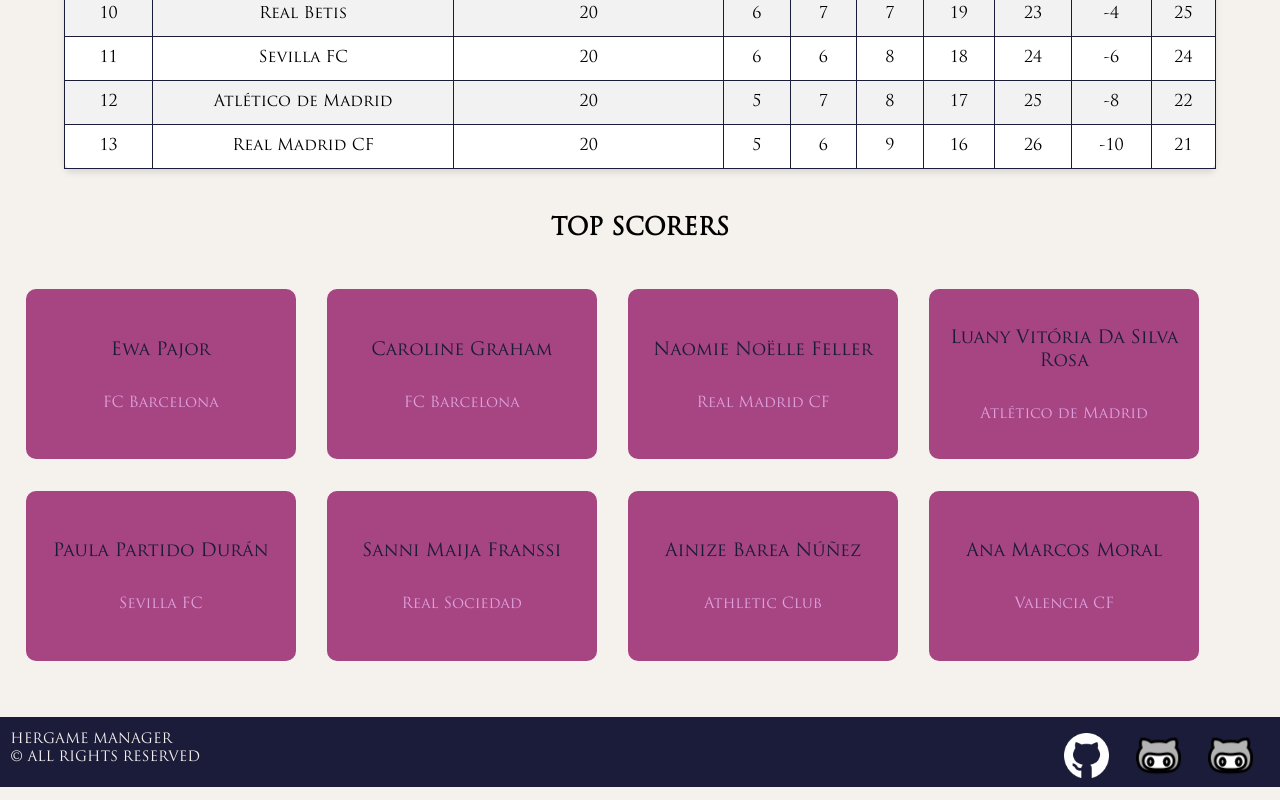
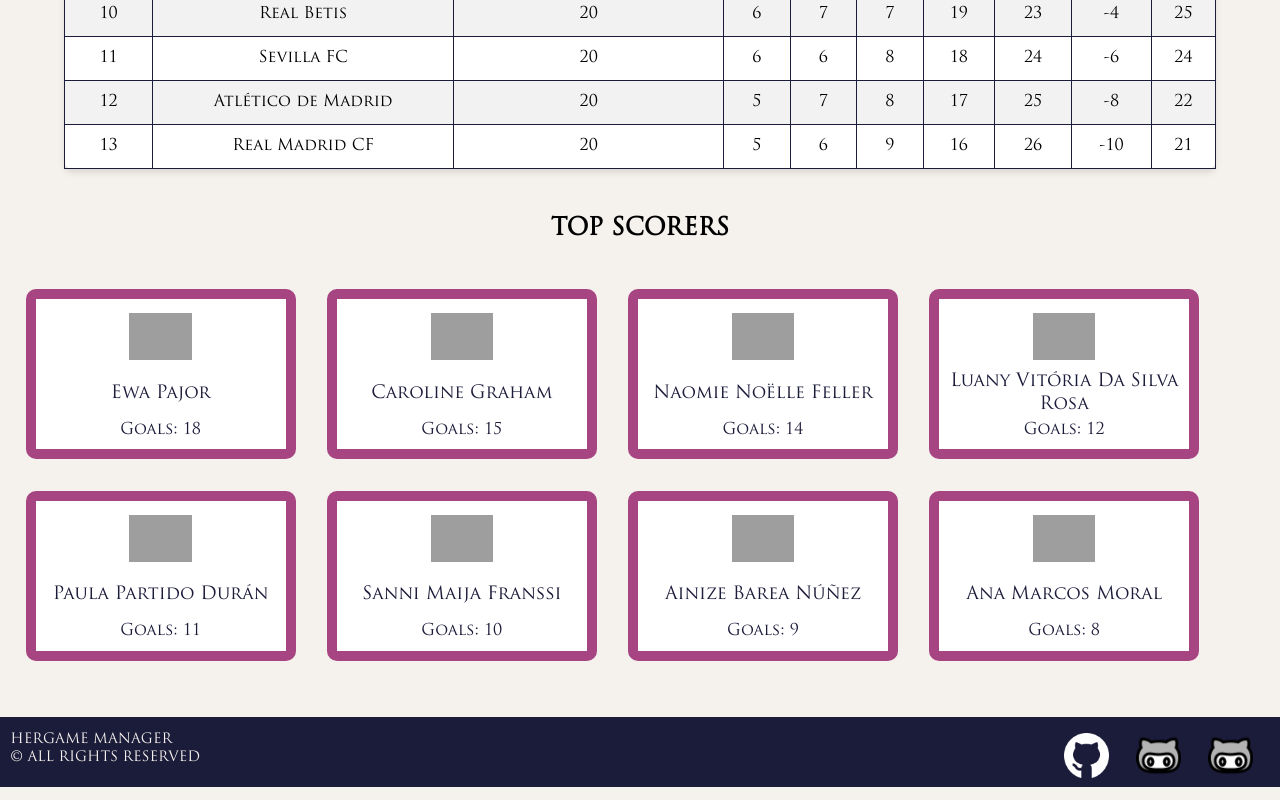
Before and after one commit to chal071/FootballManager, a plain HTML site: page classificacio.html in a window 1280 px wide. Shown: the part 644-1444 px from the top of the page. Drawn offline with Linux system fonts and the light colour scheme; grey boxes are pictures that could not be loaded.

Commit message:
Modify section of top scorers and script(19/03/25)

```diff
--- a/classificacio.html
+++ b/classificacio.html
@@ -26,7 +26,6 @@
     </header>
 
     <section class="container-tabla-classificacio">
-    <script src="tabla.js"></script>
     <div class="container-tabla">
         <div class="propers-partits-titol">
             <h2>Classification table</h2>
@@ -80,6 +79,6 @@
             </ul>
         </div>
     </footer>
-    <script src="scorers.js"></script>
+    <script src="script.js"></script>
 </body>
 </html>
--- a/scorers.js
+++ /dev/null
@@ -1,52 +0,0 @@
-document.addEventListener("DOMContentLoaded", () => {
-    fetch("source/golejadores.json")
-        .then(function (response) {
-            if (!response.ok) {
-                throw new Error("Error al cargar el archivo JSON");
-            }
-            return response.json();
-                })
-        .then( golejadores => {
-            let container = document.getElementById("container-cards");
-            container.innerHTML = "";
-
-            for (let i = 0; i < golejadores.length; i++) {
-                let card = document.createElement("div");
-                card.classList.add("card");
-
-                let cardInner = document.createElement("div");
-                cardInner.classList.add("card-inner");
-                card.appendChild(cardInner);
-
-                let cardFront = document.createElement("div");
-                cardFront.classList.add("card-front");
-                cardInner.appendChild(cardFront);
-
-                let nombre = document.createElement("p");
-                nombre.textContent = golejadores[i].nomPersona;
-                nombre.classList.add("card-name");
-
-                let equipo = document.createElement("p");
-                equipo.textContent = golejadores[i].equip;
-                equipo.classList.add("card-team");
-
-                // Agregar ambos elementos al cardFront
-                cardFront.appendChild(nombre);
-                cardFront.appendChild(equipo);
-
-                let cardBack = document.createElement("div");
-                cardBack.classList.add("card-back");
-
-                let p3 = document.createElement("p");
-                p3.textContent = `Goals: ${golejadores[i].golsTotals}`;
-                cardBack.appendChild(p3);
-
-                cardInner.appendChild(cardBack);
-
-                container.appendChild(card);  // Agrega la tarjeta al contenedor
-            }
-        })
-        .catch(error => {
-            console.error("Error cargando los datos:", error);
-        });
-});
--- /dev/null
+++ b/script.js
@@ -0,0 +1,177 @@
+// Team
+document.addEventListener("DOMContentLoaded", function () {
+    const teamLogo = document.getElementById("teamLogo");
+    const teamName = document.getElementById("teamName");
+    const coachSection = document.getElementById("section-entrenador");
+    const playersSection = document.getElementById("section-jugadors");
+    const urlParams = new URLSearchParams(window.location.search);
+    const defaultTeam = urlParams.get("team") || "Athletic Club";
+
+
+    fetch("source/jugadors.json")
+        .then(response => response.json())
+        .then(teams => {
+            updateTeamInfo(defaultTeam, teams);
+        })
+        .catch(error => console.error("Fail to load json file:", error));
+
+    function updateTeamInfo(selectedTeamName, teams) {
+        const selectedTeam = teams.find(t => t.equip === selectedTeamName);
+        if (!selectedTeam) {
+            console.error("Team not found:", selectedTeamName);
+            return;
+        }
+
+        teamName.textContent = selectedTeam.equip;
+        teamLogo.src = selectedTeam.escut;
+
+        coachSection.innerHTML = `
+            <div class="jugador entrenador">
+                <img src="${selectedTeam.entrenador.foto}" alt="Image de ${selectedTeam.entrenador.nomPersona}">
+                <p><b>${selectedTeam.entrenador.nomPersona}</b><br>Coach</p>
+                </div>
+        `;
+
+
+        playersSection.innerHTML = "";
+        selectedTeam.jugadors.forEach(jugador => {
+            playersSection.innerHTML += `
+                <div class="jugador">
+                    <img src="${jugador.foto}" alt="Image de ${jugador.nomPersona}">
+                    <p><b>${jugador.nomPersona}</b><br>${jugador.posicio}</p>
+                </div>
+            `;
+        });
+    }
+});
+
+//Scorers
+
+document.addEventListener("DOMContentLoaded", () => {
+    fetch("source/golejadores.json")
+        .then(function (response) {
+            if (!response.ok) {
+                throw new Error("Error al cargar el archivo JSON");
+            }
+            return response.json();
+                })
+        .then( golejadores => {
+            let container = document.getElementById("container-cards");
+            container.innerHTML = "";
+
+            for (let i = 0; i < golejadores.length; i++) {
+                let card = document.createElement("div");
+                card.classList.add("card");
+
+                let cardInner = document.createElement("div");
+                cardInner.classList.add("card-inner");
+                card.appendChild(cardInner);
+
+                let cardFront = document.createElement("div");
+                cardFront.classList.add("card-front");
+                cardInner.appendChild(cardFront);
+
+                let foto = document.createElement("img");
+                foto.src = golejadores[i].foto;
+                foto.classList.add("card-foto");
+
+                let nombre = document.createElement("p");
+                nombre.textContent = golejadores[i].nomPersona;
+                nombre.classList.add("card-name");
+
+                let p3 = document.createElement("p");
+                p3.textContent = `Goals: ${golejadores[i].golsTotals}`;
+
+                // Agregar ambos elementos al cardFront
+                cardFront.appendChild(foto);
+                cardFront.appendChild(nombre);
+                cardFront.appendChild(p3);
+
+
+                let equipo = document.createElement("img");
+                equipo.src = golejadores[i].equip;
+                equipo.classList.add("card-team");
+
+                let cardBack = document.createElement("div");
+                cardBack.classList.add("card-back");
+
+                cardBack.appendChild(equipo);
+
+
+                cardInner.appendChild(cardBack);
+
+                container.appendChild(card);  // Agrega la tarjeta al contenedor
+            }
+        })
+        .catch(error => {
+            console.error("Error cargando los datos:", error);
+        });
+});
+
+
+// tabla
+document.addEventListener("DOMContentLoaded", function () {
+    // Cargar los datos desde el archivo JSON
+    fetch("/source/data.json")
+        .then(response => {
+            // Verifica si la respuesta es válida
+            if (!response.ok) {
+                throw new Error("Error al cargar el archivo JSON");
+            }
+            return response.json();
+        })
+        .then(data => {
+            // Ordenar los equipos por puntos y, en caso de empate, por diferencia de goles
+            data.sort((a, b) => {
+                if (b.puntos !== a.puntos) {
+                    return b.puntos - a.puntos;  // Ordenar primero por puntos
+                } else {
+                    return b.dg - a.dg;  // Si los puntos son iguales, ordenar por diferencia de goles
+                }
+            });
+
+            // Asignar posiciones a cada equipo
+            data.forEach((equipo, index) => equipo.posicion = index + 1);
+
+            // Obtener la tabla donde se insertarán los datos
+            const tabla = document.getElementById("tabla-clasificacion");
+
+            // Crear las filas de la tabla
+            tabla.innerHTML = data.map(equipo => `
+                <tr>
+                    <td>${equipo.posicion}</td>
+                    <td>${equipo.equipo}</td>
+                    <td>${equipo.pj}</td>
+                    <td>${equipo.ganados}</td>
+                    <td>${equipo.empatados}</td>
+                    <td>${equipo.perdidos}</td>
+                    <td>${equipo.gf}</td>
+                    <td>${equipo.gc}</td>
+                    <td>${equipo.dg}</td>
+                    <td>${equipo.puntos}</td>
+                </tr>
+            `).join("");
+        })
+        .catch(error => console.error("Error cargando los datos:", error));
+});
+
+function cargarTabla() {
+    // Obtener la tabla donde se insertarán los datos
+    const tabla = document.getElementById("tabla-clasificacion");
+
+    // Crear las filas de la tabla
+    tabla.innerHTML = data.map(equipo => `
+        <tr>
+            <td>${equipo.posicion}</td>
+            <td>${equipo.equipo}</td>
+            <td>${equipo.pj}</td>
+            <td>${equipo.ganados}</td>
+            <td>${equipo.empatados}</td>
+            <td>${equipo.perdidos}</td>
+            <td>${equipo.gf}</td>
+            <td>${equipo.gc}</td>
+            <td>${equipo.dg}</td>
+            <td>${equipo.puntos}</td>
+        </tr>
+    `).join("");
+}
--- a/source/golejadores.json
+++ b/source/golejadores.json
@@ -1,42 +1,50 @@
 [
     {
         "nomPersona": "Ewa Pajor",
-        "equip": "FC Barcelona",
-        "golsTotals": 18
+        "equip": "source/images/logo_equip/logo_fcb.png",
+        "golsTotals": 18,
+        "foto": "https://ligaf.es/media/images/2025/img_players/298276.jpg"
     },
     {
         "nomPersona": "Caroline Graham",
-        "equip": "FC Barcelona",
-        "golsTotals": 15
+        "equip": "source/images/logo_equip/logo_fcb.png",
+        "golsTotals": 15,
+        "foto": "https://ligaf.es/media/images/2025/img_players/304437.jpg"
     },
     {
         "nomPersona": "Naomie Noëlle Feller",
-        "equip": "Real Madrid CF",
-        "golsTotals": 14
+        "equip": "source/images/logo_equip/logo_madrid.png",
+        "golsTotals": 14,
+        "foto": "https://ligaf.es/media/images/2025/img_players/665699.jpg"
     },
     {
         "nomPersona": "Luany Vitória Da Silva Rosa",
-        "equip": "Atlético de Madrid",
-        "golsTotals": 12
+        "equip": "source/images/logo_equip/logo_atmadrid.png",
+        "golsTotals": 12,
+        "foto": "https://ligaf.es/media/images/2025/img_players/3255217.jpg"
     },
     {
         "nomPersona": "Paula Partido Durán",
-        "equip": "Sevilla FC",
-        "golsTotals": 11
+        "equip": "source/images/logo_equip/logo_sevilla.png",
+        "golsTotals": 11,
+        "foto": "https://ligaf.es/media/images/2025/img_players/3175183.jpg"
     },
     {
         "nomPersona": "Sanni Maija Franssi",
-        "equip": "Real Sociedad",
-        "golsTotals": 10
+        "equip": "source/images/logo_equip/logo_sociedad.png",
+        "golsTotals": 10,
+        "foto": "https://ligaf.es/media/images/2025/img_players/328981.jpg"
     },
     {
         "nomPersona": "Ainize Barea Núñez",
-        "equip": "Athletic Club",
-        "golsTotals": 9
+        "equip": "source/images/logo_equip/logo_athleticclub.png",
+        "golsTotals": 9,
+        "foto": "https://ligaf.es/media/images/2025/img_players/314874.jpg"
     },
     {
         "nomPersona": "Ana Marcos Moral",
-        "equip": "Valencia CF",
-        "golsTotals": 8
+        "equip": "source/images/logo_equip/logo_valencia.png",
+        "golsTotals": 8,
+        "foto": "https://ligaf.es/media/images/2025/img_players/378958.jpg"
     }
 ]
--- a/style.css
+++ b/style.css
@@ -408,21 +408,21 @@ footer {
   }
 
   .card-front {
-    background-color: #A74482;
-    color: #fff;
-    display: flex;
+    background-color: #fff;
+    color: #1B1B3A;
+    grid-template-rows: 50% 25% 25%;
+    display: grid;
     align-items: center;
     border: 10px solid #A74482;
     border-radius: 10px;
     justify-content: center;
-    font-size: 24px;
+    font-size: 16px;
     transform: rotateY(0deg);
   }
 
   .card-back {
     background-color: #DDA0DD;
-    color: #fff;
-    display: flex;
+    display: grid;
     align-items: center;
     border: 10px solid #DDA0DD;
     border-radius: 10px;
@@ -435,7 +435,17 @@ footer {
     font-size: 18px;
     color: #1B1B3A;
   }
+
   .card-team {
-    font-size: 15px;
-    color: #DDA0DD;
+    display: grid;
+    width: 50%;
+    justify-self: center;
   }
+
+  .card-foto {
+    width: 25%;
+    object-fit: cover;
+    object-position: top;
+    display: grid;
+    justify-self: center;
+  }
```
Also changed, not shown: equip.html (+1 -1 lines), index.html (+1 -1 lines), tabla.js (deleted, +0 -65 lines), team.js (deleted, +0 -45 lines).
